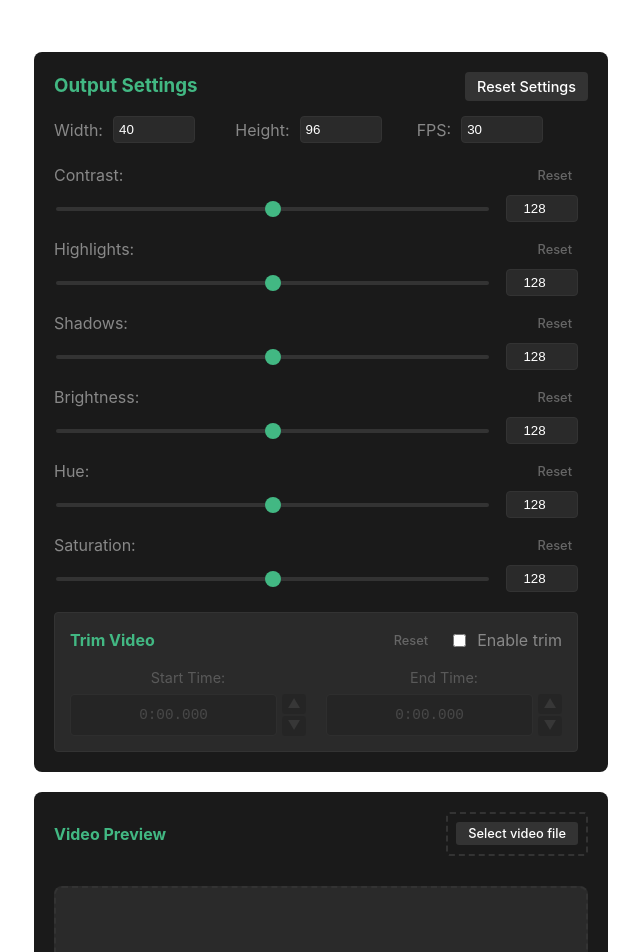
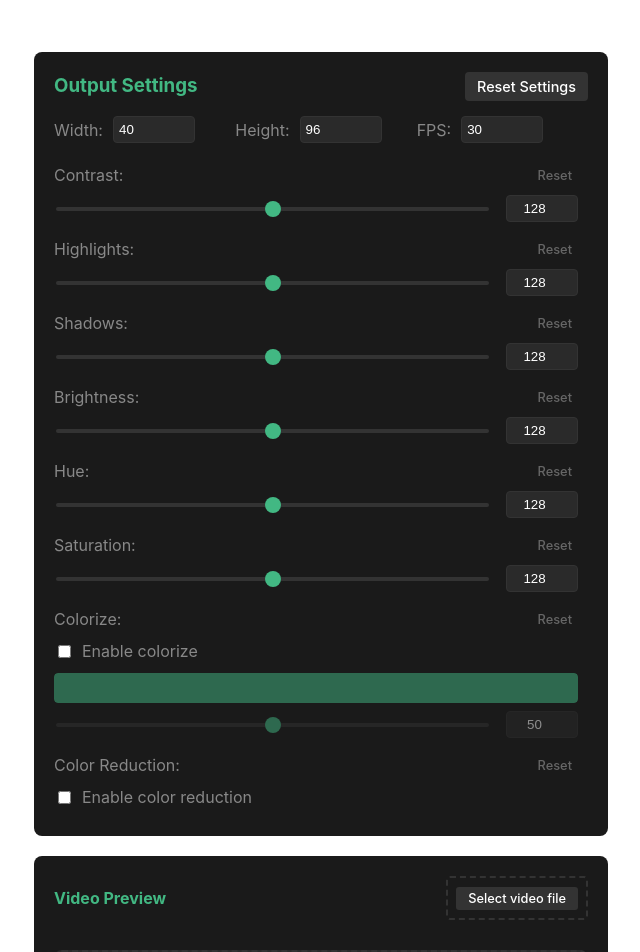
Before and after one commit to blastromen-labs/video-converter, a Vue app: page / in a window 1280 px wide. Shown: the top 952 px of the page, without its empty margins (319-959 px from the left). Built offline with nearby package versions, Linux system fonts and the light colour scheme.

Commit message:
add colorize

```diff
--- a/src/components/VideoToBinaryConverter.vue
+++ b/src/components/VideoToBinaryConverter.vue
@@ -28,7 +28,16 @@ const adjustments = ref({
   shadows: 128,
   brightness: 128,
   hue: 128,
-  saturation: 128
+  saturation: 128,
+  colorize: {
+    enabled: false,
+    color: '#42b883', // Default color (the Vue green)
+    intensity: 50     // 0-100 scale
+  },
+  colorReduce: {
+    enabled: false,
+    levels: 2, // 2 for black/white, can go up to 256 for full color
+  }
 })
 
 // Add trim settings
@@ -162,49 +171,15 @@ const resizeVideo = (file) => {
 
         const imageData = ctx.getImageData(0, 0, canvas.width, canvas.height)
         const data = imageData.data
-
-        // Create Uint8Array for the frame
         const frameData = new Uint8Array(canvas.width * canvas.height * 3)
         let frameIndex = 0
 
         for (let i = 0; i < data.length; i += 4) {
-          // Convert RGB to HSL and apply color adjustments
-          let [h, s, l] = rgbToHsl(data[i], data[i + 1], data[i + 2])
-
-          // Apply hue adjustment (-180 to +180 degrees)
-          h += (adjustments.value.hue - 128) * 1.4
-          h = (h + 360) % 360
-
-          // Apply saturation adjustment
-          s *= adjustments.value.saturation / 128
-          s = Math.max(0, Math.min(100, s))
-
-          // Convert back to RGB
-          let [r, g, b] = hslToRgb(h, s, l)
-
-          // Apply other adjustments to each channel
-          for (let j = 0; j < 3; j++) {
-            let value = j === 0 ? r : j === 1 ? g : b
-
-            // Apply brightness
-            value += (adjustments.value.brightness - 128)
-
-            // Apply contrast
-            value = ((value - 128) * (adjustments.value.contrast / 128)) + 128
-
-            // Apply highlights to bright areas
-            if (value > 128) {
-              value += (adjustments.value.highlights - 128) * ((value - 128) / 128)
-            }
-
-            // Apply shadows to dark areas
-            if (value < 128) {
-              value += (adjustments.value.shadows - 128) * ((128 - value) / 128)
-            }
-
-            // Store directly in Uint8Array
-            frameData[frameIndex++] = Math.max(0, Math.min(255, Math.round(value)))
-          }
+          // Use processPixel instead of inline processing
+          const [r, g, b] = processPixel(data[i], data[i + 1], data[i + 2])
+          frameData[frameIndex++] = Math.max(0, Math.min(255, Math.round(r)))
+          frameData[frameIndex++] = Math.max(0, Math.min(255, Math.round(g)))
+          frameData[frameIndex++] = Math.max(0, Math.min(255, Math.round(b)))
         }
 
         frames.push(frameData)
@@ -295,7 +270,6 @@ const updatePreview = async () => {
 
   const ctx = previewCanvas.value.getContext('2d', { willReadFrequently: true })
 
-  // Fix parameter order
   const crop = cropToAspectRatio(
     videoPreview.value.videoWidth,
     videoPreview.value.videoHeight,
@@ -313,42 +287,11 @@ const updatePreview = async () => {
   const data = imageData.data
 
   for (let i = 0; i < data.length; i += 4) {
-    // Convert RGB to HSL
-    let [h, s, l] = rgbToHsl(data[i], data[i + 1], data[i + 2])
-
-    // Apply hue adjustment (-180 to +180 degrees)
-    h += (adjustments.value.hue - 128) * 1.4
-    h = (h + 360) % 360
-
-    // Apply saturation adjustment
-    s *= adjustments.value.saturation / 128
-    s = Math.max(0, Math.min(100, s))
-
-    // Convert back to RGB
-    let [r, g, b] = hslToRgb(h, s, l)
-
-    // Apply other adjustments to each channel
-    for (let j = 0; j < 3; j++) {
-      let value = j === 0 ? r : j === 1 ? g : b
-
-      // Apply brightness
-      value += (adjustments.value.brightness - 128)
-
-      // Apply contrast
-      value = ((value - 128) * (adjustments.value.contrast / 128)) + 128
-
-      // Apply highlights to bright areas
-      if (value > 128) {
-        value += (adjustments.value.highlights - 128) * ((value - 128) / 128)
-      }
-
-      // Apply shadows to dark areas
-      if (value < 128) {
-        value += (adjustments.value.shadows - 128) * ((128 - value) / 128)
-      }
-
-      data[i + j] = Math.max(0, Math.min(255, value))
-    }
+    // Use processPixel instead of inline processing
+    const [r, g, b] = processPixel(data[i], data[i + 1], data[i + 2])
+    data[i] = r
+    data[i + 1] = g
+    data[i + 2] = b
     data[i + 3] = 255
   }
 
@@ -476,7 +419,16 @@ const DEFAULT_SETTINGS = {
     shadows: 128,
     brightness: 128,
     hue: 128,
-    saturation: 128
+    saturation: 128,
+    colorize: {
+      enabled: false,
+      color: '#42b883',
+      intensity: 50
+    },
+    colorReduce: {
+      enabled: false,
+      levels: 2
+    }
   },
   trim: {
     start: 0,
@@ -515,8 +467,98 @@ const resetTrimTimes = () => {
 const handleNewFile = () => {
   fileInput.value?.click()
 }
+
+// Helper function to blend colors
+const blendColors = (rgb1, rgb2, intensity) => {
+  const blend = intensity / 100
+  return [
+    rgb1[0] * (1 - blend) + rgb2[0] * blend,
+    rgb1[1] * (1 - blend) + rgb2[1] * blend,
+    rgb1[2] * (1 - blend) + rgb2[2] * blend
+  ]
+}
+
+// Helper function to convert hex to RGB
+const hexToRgb = (hex) => {
+  const result = /^#?([a-f\d]{2})([a-f\d]{2})([a-f\d]{2})$/i.exec(hex)
+  return result ? [
+    parseInt(result[1], 16),
+    parseInt(result[2], 16),
+    parseInt(result[3], 16)
+  ] : [0, 0, 0]
+}
+
+// Update the image processing in updatePreview and resizeVideo
+const processPixel = (r, g, b) => {
+  // Initialize variables
+  let rr = r, gg = g, bb = b
+
+  // Apply color reduction first if enabled and level is 1
+  if (adjustments.value.colorReduce.enabled && adjustments.value.colorReduce.levels === 1) {
+    // Calculate luminance from original RGB values
+    const luminance = Math.round(r * 0.299 + g * 0.587 + b * 0.114)
+    return [luminance >= 128 ? 255 : 0, luminance >= 128 ? 255 : 0, luminance >= 128 ? 255 : 0]
+  }
+
+  // Convert RGB to HSL and apply adjustments
+  const [h, s, l] = rgbToHsl(rr, gg, bb)
+
+  // Apply hue adjustment
+  let newH = h + (adjustments.value.hue - 128) * 1.4
+  newH = (newH + 360) % 360
+
+  // Apply saturation adjustment
+  let newS = s * (adjustments.value.saturation / 128)
+  newS = Math.max(0, Math.min(100, newS))
+
+  // Convert back to RGB
+  const [r1, g1, b1] = hslToRgb(newH, newS, l)
+  rr = r1
+  gg = g1
+  bb = b1
+
+  // Apply other adjustments
+  for (let j = 0; j < 3; j++) {
+    let value = j === 0 ? rr : j === 1 ? gg : bb
+
+    value += (adjustments.value.brightness - 128)
+    value = ((value - 128) * (adjustments.value.contrast / 128)) + 128
+
+    if (value > 128) {
+      value += (adjustments.value.highlights - 128) * ((value - 128) / 128)
+    }
+    if (value < 128) {
+      value += (adjustments.value.shadows - 128) * ((128 - value) / 128)
+    }
+
+    if (j === 0) rr = value
+    else if (j === 1) gg = value
+    else bb = value
+  }
+
+  // Apply color reduction for levels > 1
+  if (adjustments.value.colorReduce.enabled && adjustments.value.colorReduce.levels > 1) {
+    const step = 256 / (adjustments.value.colorReduce.levels - 1)
+    rr = Math.round(Math.round(rr / step) * step)
+    gg = Math.round(Math.round(gg / step) * step)
+    bb = Math.round(Math.round(bb / step) * step)
+  }
+
+  // Apply colorize last
+  if (adjustments.value.colorize.enabled) {
+    const tintColor = hexToRgb(adjustments.value.colorize.color)
+    const luminance = (rr * 0.299 + gg * 0.587 + bb * 0.114) / 255
+    const colorizeStrength = luminance < 0.02 ? 0 : 1
+    const intensity = (adjustments.value.colorize.intensity / 100) * colorizeStrength
+    const [r2, g2, b2] = blendColors([rr, gg, bb], tintColor, intensity * 100)
+    rr = r2
+    gg = g2
+    bb = b2
+  }
+
+  return [rr, gg, bb]
+}
 </script>
-
 <template>
   <div class="converter-container">
     <div class="main-content">
@@ -743,6 +785,93 @@ const handleNewFile = () => {
                 >
               </div>
             </div>
+
+            <div class="adjustment-control">
+              <div class="adjustment-header">
+                <label>Colorize:</label>
+                <button
+                  class="reset-value-btn"
+                  @click="adjustments.colorize = { ...DEFAULT_SETTINGS.adjustments.colorize }"
+                  title="Reset colorize settings"
+                >
+                  Reset
+                </button>
+              </div>
+              <div class="colorize-controls">
+                <label class="toggle">
+                  <input
+                    type="checkbox"
+                    v-model="adjustments.colorize.enabled"
+                  >
+                  Enable colorize
+                </label>
+                <div class="color-picker-group" :class="{ disabled: !adjustments.colorize.enabled }">
+                  <input
+                    type="color"
+                    v-model="adjustments.colorize.color"
+                    :disabled="!adjustments.colorize.enabled"
+                  >
+                  <div class="adjustment-inputs">
+                    <input
+                      type="range"
+                      v-model="adjustments.colorize.intensity"
+                      min="0"
+                      max="100"
+                      step="1"
+                      :disabled="!adjustments.colorize.enabled"
+                    >
+                    <input
+                      type="number"
+                      v-model="adjustments.colorize.intensity"
+                      min="0"
+                      max="100"
+                      class="adjustment-number"
+                      :disabled="!adjustments.colorize.enabled"
+                    >
+                  </div>
+                </div>
+              </div>
+            </div>
+
+            <div class="adjustment-control">
+              <div class="adjustment-header">
+                <label>Color Reduction:</label>
+                <button
+                  class="reset-value-btn"
+                  @click="adjustments.colorReduce = { ...DEFAULT_SETTINGS.adjustments.colorReduce }"
+                  title="Reset color reduction"
+                >
+                  Reset
+                </button>
+              </div>
+              <div class="color-reduce-controls">
+                <label class="toggle">
+                  <input
+                    type="checkbox"
+                    v-model="adjustments.colorReduce.enabled"
+                  >
+                  Enable color reduction
+                </label>
+                <div class="adjustment-inputs" :class="{ disabled: !adjustments.colorReduce.enabled }">
+                  <input
+                    type="range"
+                    v-model="adjustments.colorReduce.levels"
+                    min="1"
+                    max="6"
+                    step="1"
+                    :disabled="!adjustments.colorReduce.enabled"
+                  >
+                  <input
+                    type="number"
+                    v-model="adjustments.colorReduce.levels"
+                    min="1"
+                    max="6"
+                    class="adjustment-number"
+                    :disabled="!adjustments.colorReduce.enabled"
+                  >
+                </div>
+              </div>
+            </div>
           </div>
 
           <div class="trim-controls">
@@ -1561,4 +1690,56 @@ const handleNewFile = () => {
   font-style: italic;
   border: 2px dashed #333;
 }
+
+.colorize-controls {
+  display: flex;
+  flex-direction: column;
+  gap: 10px;
+}
+
+.toggle {
+  display: flex;
+  align-items: center;
+  gap: 8px;
+  color: #888;
+  cursor: pointer;
+}
+
+.color-picker-group {
+  display: flex;
+  flex-direction: column;
+  gap: 8px;
+}
+
+.color-picker-group.disabled {
+  opacity: 0.5;
+}
+
+.color-picker-group input[type="color"] {
+  width: 100%;
+  height: 30px;
+  padding: 0;
+  border: none;
+  border-radius: 4px;
+  background: none;
+}
+
+.color-picker-group input[type="color"]::-webkit-color-swatch-wrapper {
+  padding: 0;
+}
+
+.color-picker-group input[type="color"]::-webkit-color-swatch {
+  border: none;
+  border-radius: 4px;
+}
+
+.color-reduce-controls {
+  display: flex;
+  flex-direction: column;
+  gap: 10px;
+}
+
+.color-reduce-controls .adjustment-inputs.disabled {
+  opacity: 0.5;
+}
 </style>
```
